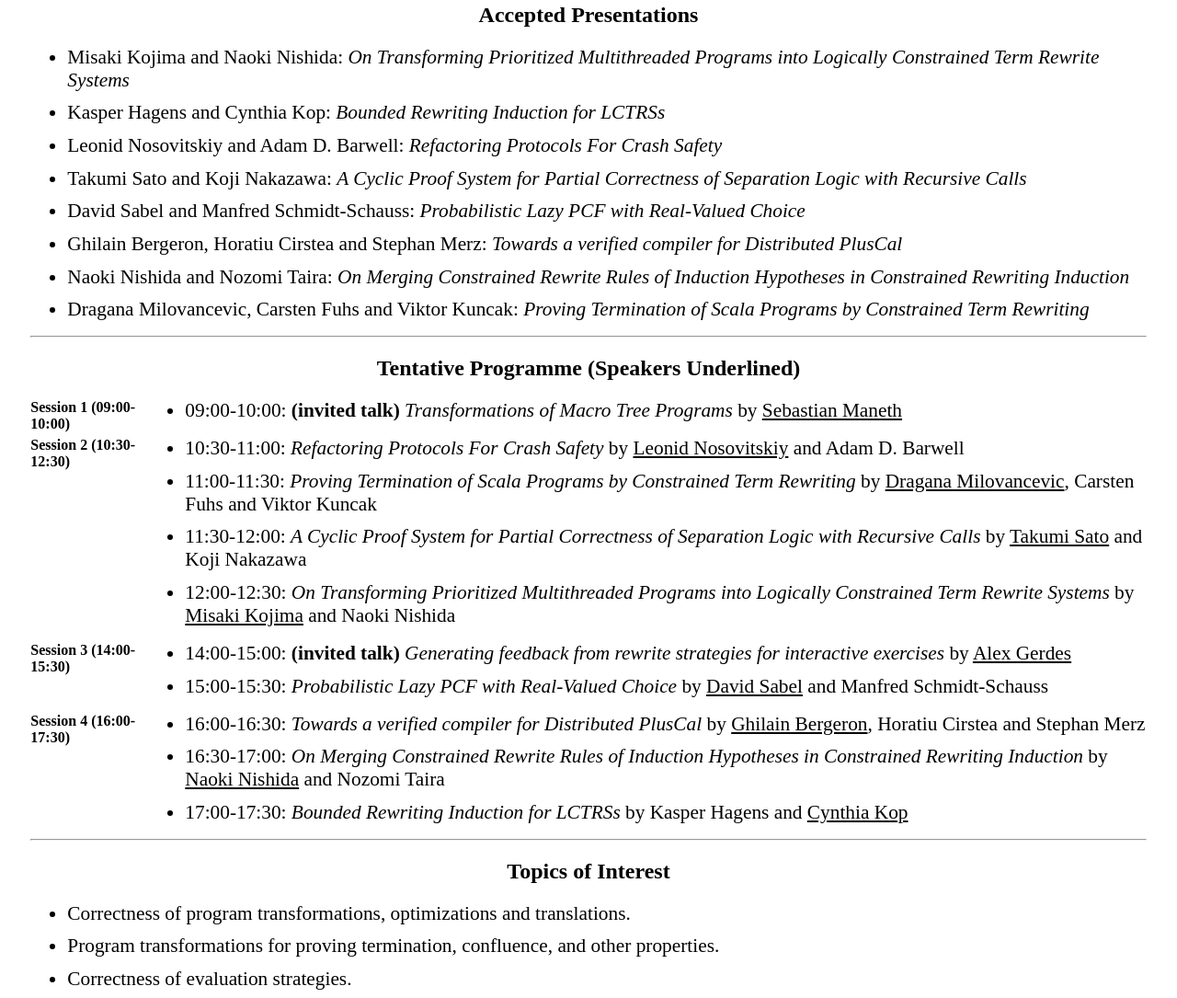
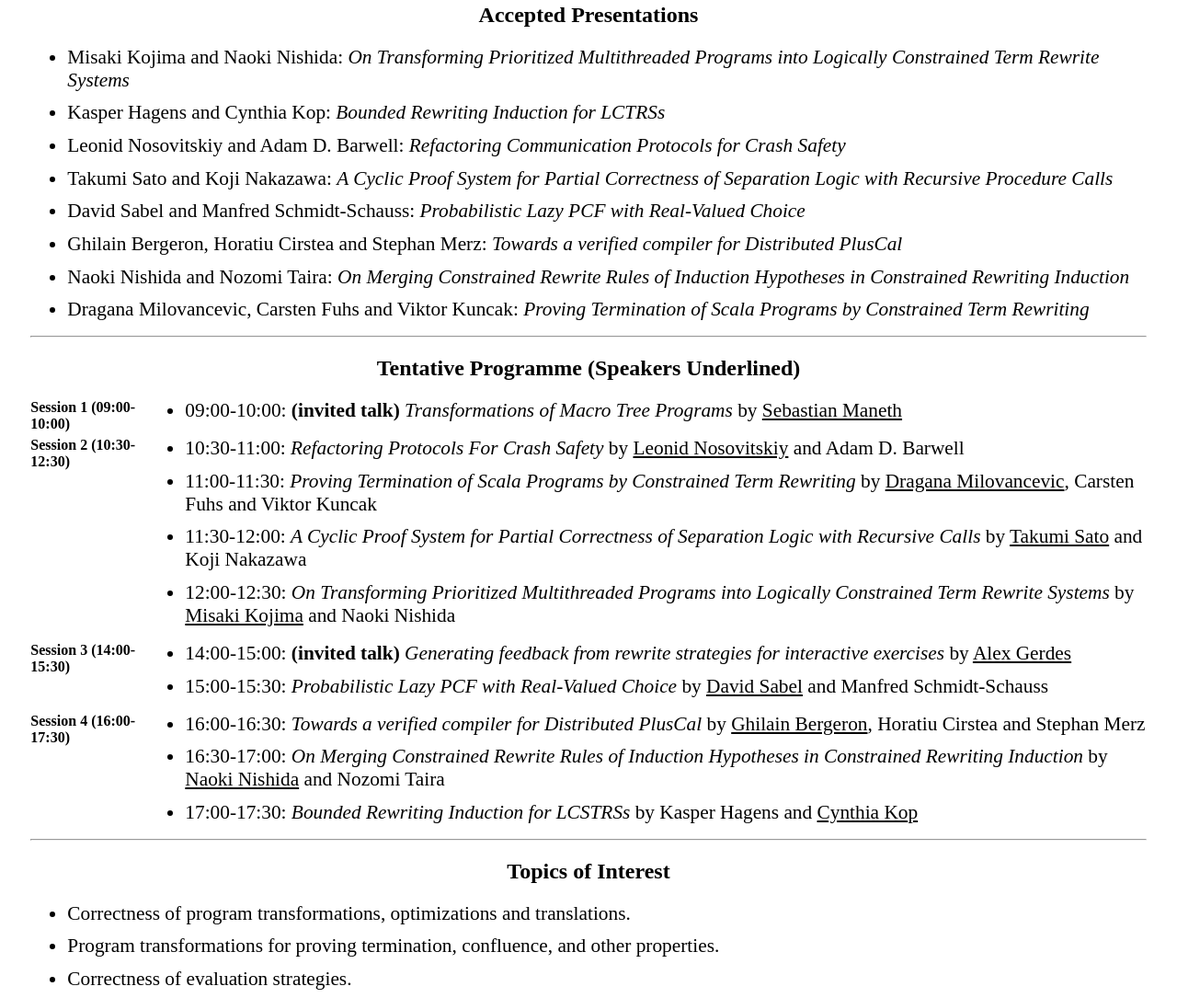
Before and after one commit to wpte2025/wpte2025.github.io, a plain HTML site: page index.html in a window 1280 px wide. Shown: the part 922-2007 px from the top of the page at 92% size. Drawn offline with Linux system fonts and the light colour scheme.

Commit message:
adapt paper titles to those submitted for the pre-proceedings

```diff
--- a/index.html
+++ b/index.html
@@ -51,8 +51,9 @@
     <ul class="pc">
       <li>Misaki Kojima and Naoki Nishida: <i>On Transforming Prioritized Multithreaded Programs into Logically Constrained Term Rewrite Systems</i></li>
       <li>Kasper Hagens and Cynthia Kop: <i>Bounded Rewriting Induction for LCTRSs</i></li>
-      <li>Leonid Nosovitskiy and Adam D. Barwell: <i>Refactoring Protocols For Crash Safety</i></li>
-      <li>Takumi Sato and Koji Nakazawa: <i>A Cyclic Proof System for Partial Correctness of Separation Logic with Recursive Calls</i></li>
+      <li>Leonid Nosovitskiy and Adam D. Barwell: <i>Refactoring Communication Protocols for Crash Safety</i></li>
+      <li>Takumi Sato and Koji Nakazawa: <i>A Cyclic Proof System for Partial Correctness of
+Separation Logic with Recursive Procedure Calls</i></li>
       <li>David Sabel and Manfred Schmidt-Schauss: <i>Probabilistic Lazy PCF with Real-Valued Choice</i></li>
       <li>Ghilain Bergeron, Horatiu Cirstea and Stephan Merz: <i>Towards a verified compiler for Distributed PlusCal</i></li>
       <li>Naoki Nishida and Nozomi Taira: <i>On Merging Constrained Rewrite Rules of Induction Hypotheses in Constrained Rewriting Induction</i></li>
@@ -91,7 +92,7 @@
         <ul>
           <li>16:00-16:30: <i>Towards a verified compiler for Distributed PlusCal</i> by <u>Ghilain Bergeron</u>, Horatiu Cirstea and Stephan Merz</li>
           <li>16:30-17:00: <i>On Merging Constrained Rewrite Rules of Induction Hypotheses in Constrained Rewriting Induction</i> by <u>Naoki Nishida</u> and Nozomi Taira</li>
-          <li>17:00-17:30: <i>Bounded Rewriting Induction for LCTRSs</i> by Kasper Hagens and <u>Cynthia Kop</u></li>
+          <li>17:00-17:30: <i>Bounded Rewriting Induction for LCSTRSs</i> by Kasper Hagens and <u>Cynthia Kop</u></li>
         </ul>
       </dd>
     </dl>
```
